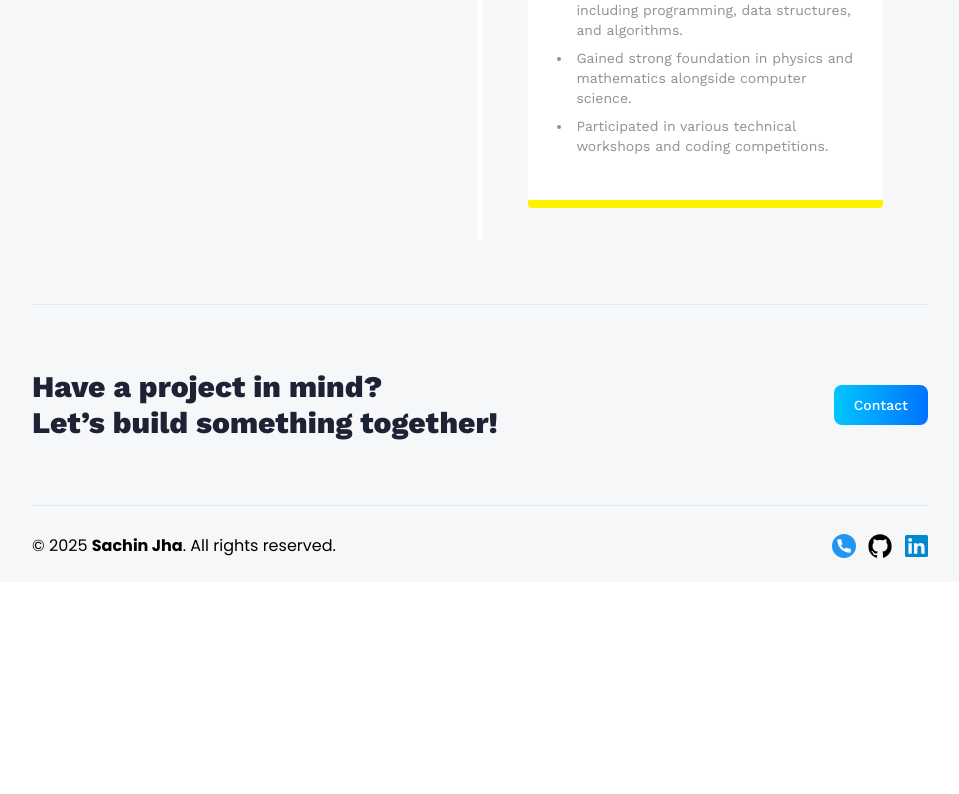
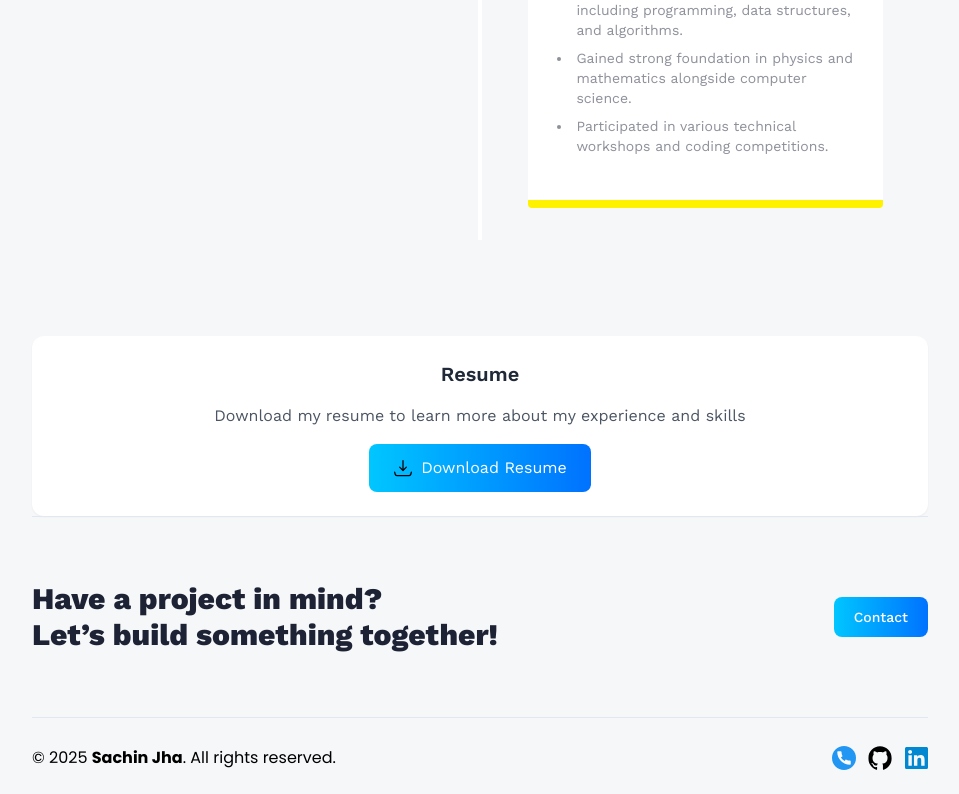
Before and after one commit to Sachinrodies/NEW-3d-task, a React (Vite) app: page /about in a window 1280 px wide. Shown: the part 1547-2341 px from the top of the page, without its empty margins (160-1119 px from the left). Before the commit the page ends 2129 px from the top, so only its background shows below. Built offline with nearby package versions, Linux system fonts and the light colour scheme.

Commit message:
Added resume download section

```diff
--- a/src/assets/icons/index.js
+++ b/src/assets/icons/index.js
@@ -28,6 +28,7 @@ import village from "./village.jpeg";
 import weather from "./weather.jpeg";
 import catalyst from "./catalyst.jpeg";
 import restaurant from "./restaurant.jpg";
+import download from "./download.svg";
 
 export {
   css,
@@ -59,5 +60,6 @@ export {
   village,
   weather,
   catalyst,
-  restaurant
+  restaurant,
+  download
 };
--- a/src/pages/About.jsx
+++ b/src/pages/About.jsx
@@ -6,6 +6,7 @@ import {
 } from "react-vertical-timeline-component";
 import "react-vertical-timeline-component/style.min.css";
 import CTA from "../components/CTA";
+import { download } from "../assets/icons";
 
 const About = () => {
   return (
@@ -22,6 +23,7 @@ const About = () => {
           hands-on learning and building applications.
         </p>
       </div>
+
       <div className="mt-16 flex flex-wrap gap-12">
         {skills.map((skill) => (
           <div className="block-container w-20 h-20">
@@ -95,6 +97,23 @@ const About = () => {
         </div>
       </div>
 
+      <div className="mt-8 p-6 bg-white rounded-xl shadow-card">
+        <div className="flex flex-col items-center gap-4">
+          <h3 className="text-xl font-semibold text-gray-800">Resume</h3>
+          <p className="text-gray-600 text-center">
+            Download my resume to learn more about my experience and skills
+          </p>
+          <a
+            href="/resume.pdf"
+            download
+            className="flex items-center gap-2 px-6 py-3 bg-gradient-to-r from-[#00c6ff] to-[#0072ff] text-white rounded-lg hover:opacity-90 transition-opacity"
+          >
+            <img src={download} alt="download" className="w-5 h-5" />
+            Download Resume
+          </a>
+        </div>
+      </div>
+
       <hr className="border-slate-200" />
       <CTA />
     </section>
```
Also changed, not shown: src/assets/icons/download.svg (added), 1 other file (tests, documents, lock files or other folders).
